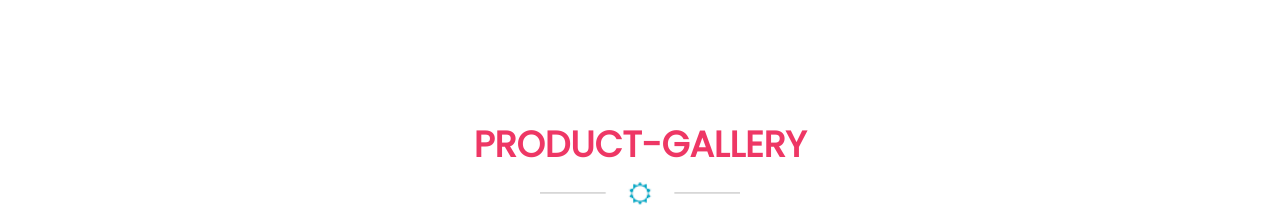
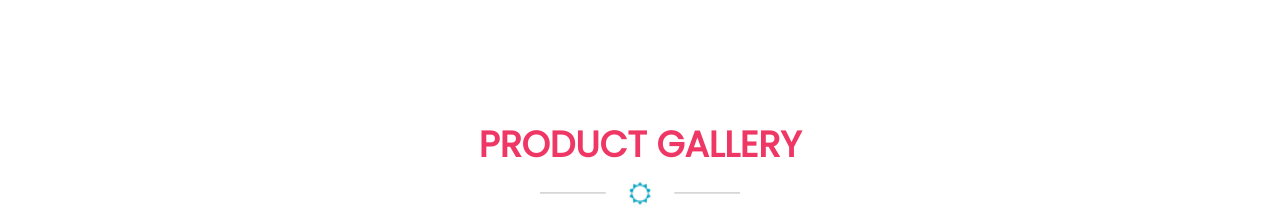
Before and after one commit to krushna53/anokhi-urja, a React (Create React App) app: page / in a window 1280 px wide. Shown: the part 2684-2906 px from the top of the page. Built offline with nearby package versions, Linux system fonts and the light colour scheme; what smooth-scroll would draw is missing.

Commit message:
changed heading of product gallery section

```diff
--- a/src/Components/ProductGallery.jsx
+++ b/src/Components/ProductGallery.jsx
@@ -3,7 +3,7 @@ export const ProductGallery = (props) => {
   return (
     <>
       <div className="anokhiUrja-gallery">
-        <h2 className="commonTitleFontSize">PRODUCT-GALLERY</h2>
+        <h2 className="commonTitleFontSize">PRODUCT GALLERY</h2>
         <img class="sectionLogo" src={img} alt="Image54" />
         {props.data
           ? props.data.map((d, i) => (
```
